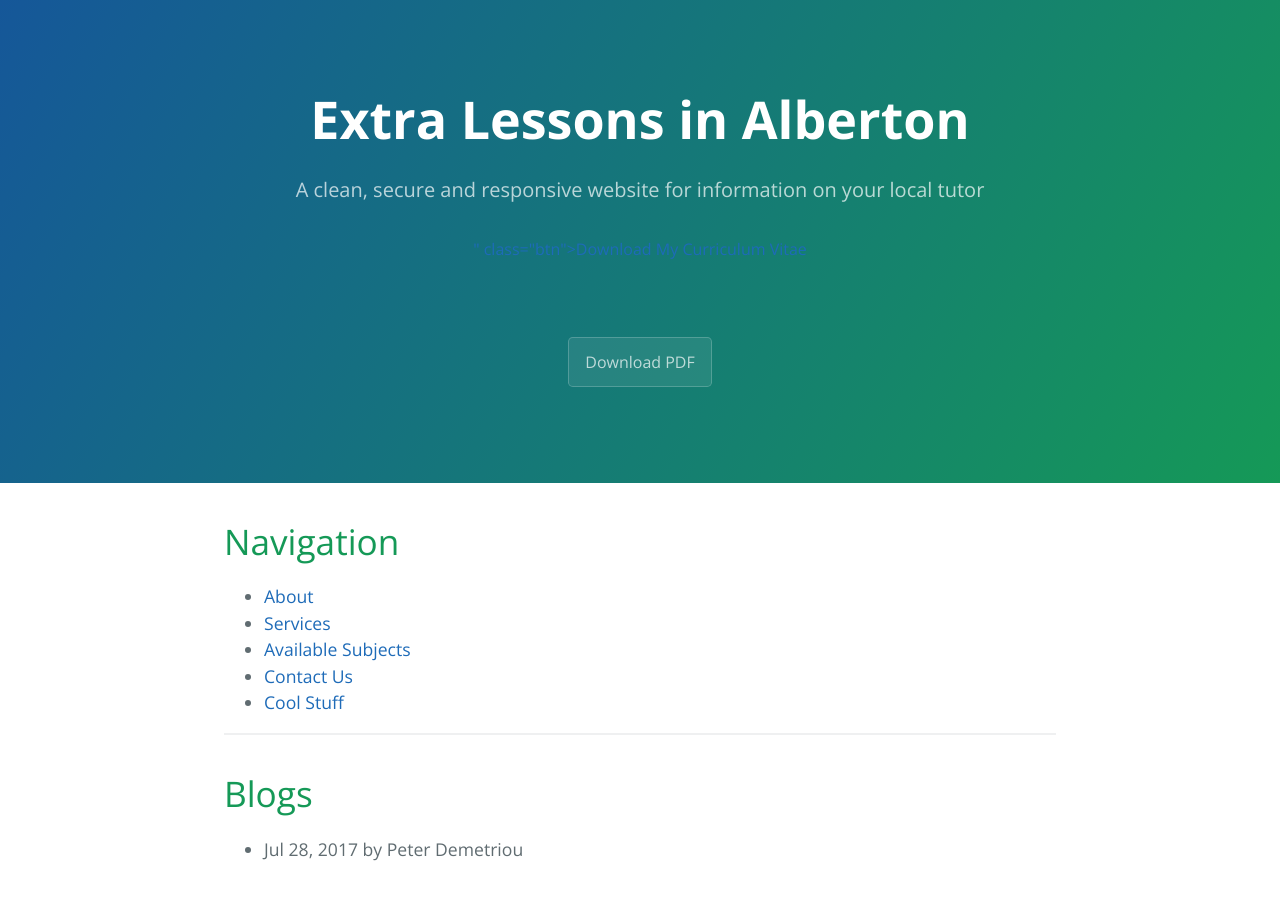
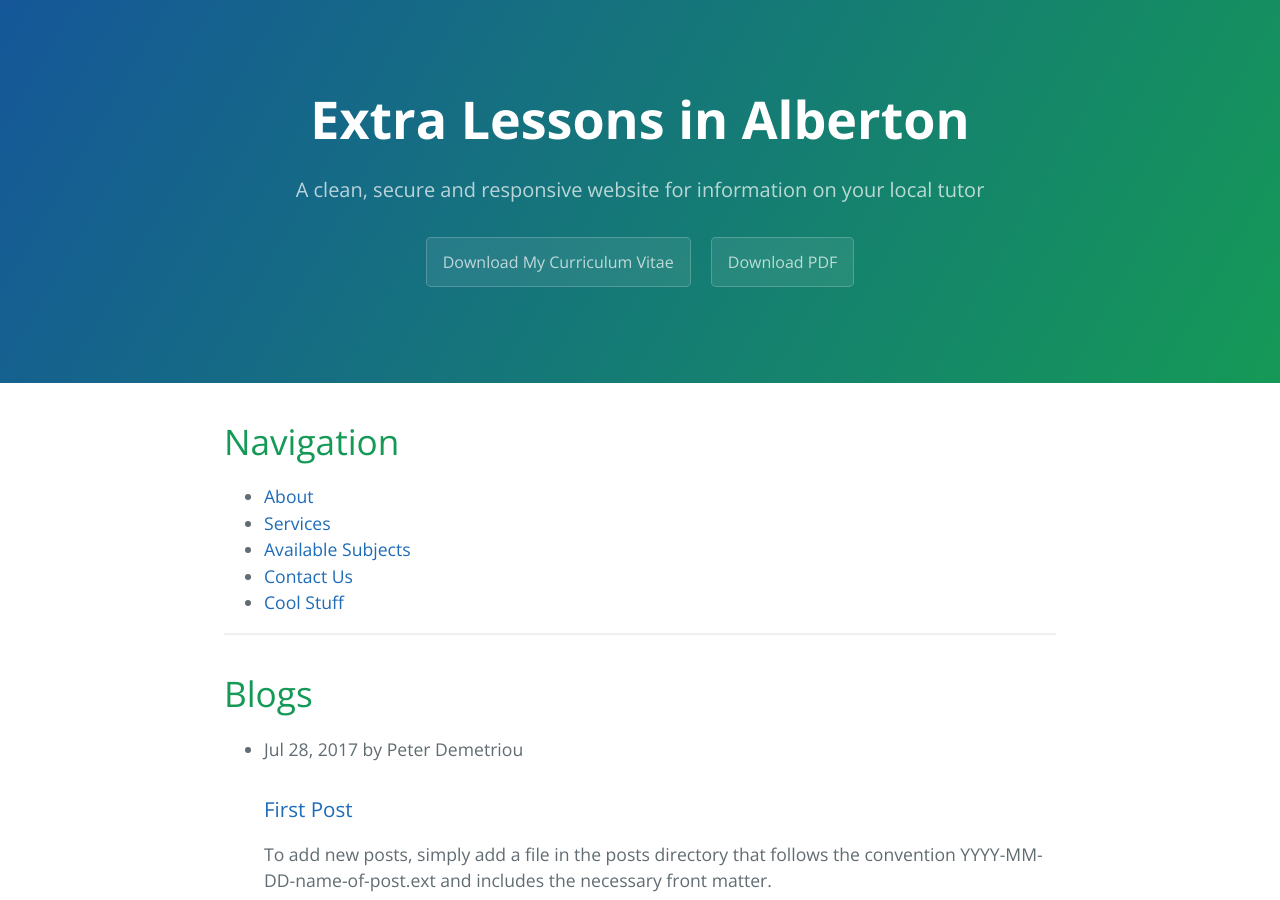
Before and after one commit to HelloBeastie/HelloBeastie.github.io, a Jekyll site: the page built from index.md, in a window 1280 px wide and 900 px high. Built offline with Jekyll 4.4.1, drawn with Linux system fonts in a browser that asks for light colours; our own code applies the rules of GitHub Pages for plain Markdown files.

Commit message:
I tried a url?

```diff
--- a/_layouts/default.html
+++ b/_layouts/default.html
@@ -39,7 +39,7 @@
         <a href="{{ site.github.repository_url }}" class="btn">View on GitHub</a>
       {% endif %}
       {% if site.show_downloads %}
-        <a href="{% include  Riki_Lee_Cirrculem_Vitae.pdf %}" class="btn">Download My Curriculum Vitae</a>
+        <a              href="https://github.com/HelloBeastie/HelloBeastie.github.io/raw/master/_includes/Riki_Lee_Cirrculem_Vitae.pdf" class="btn">Download My Curriculum Vitae</a>
         <a href="{{ site.github.tar_url }}" class="btn">Download PDF</a>
       {% endif %}
     </section>
```
